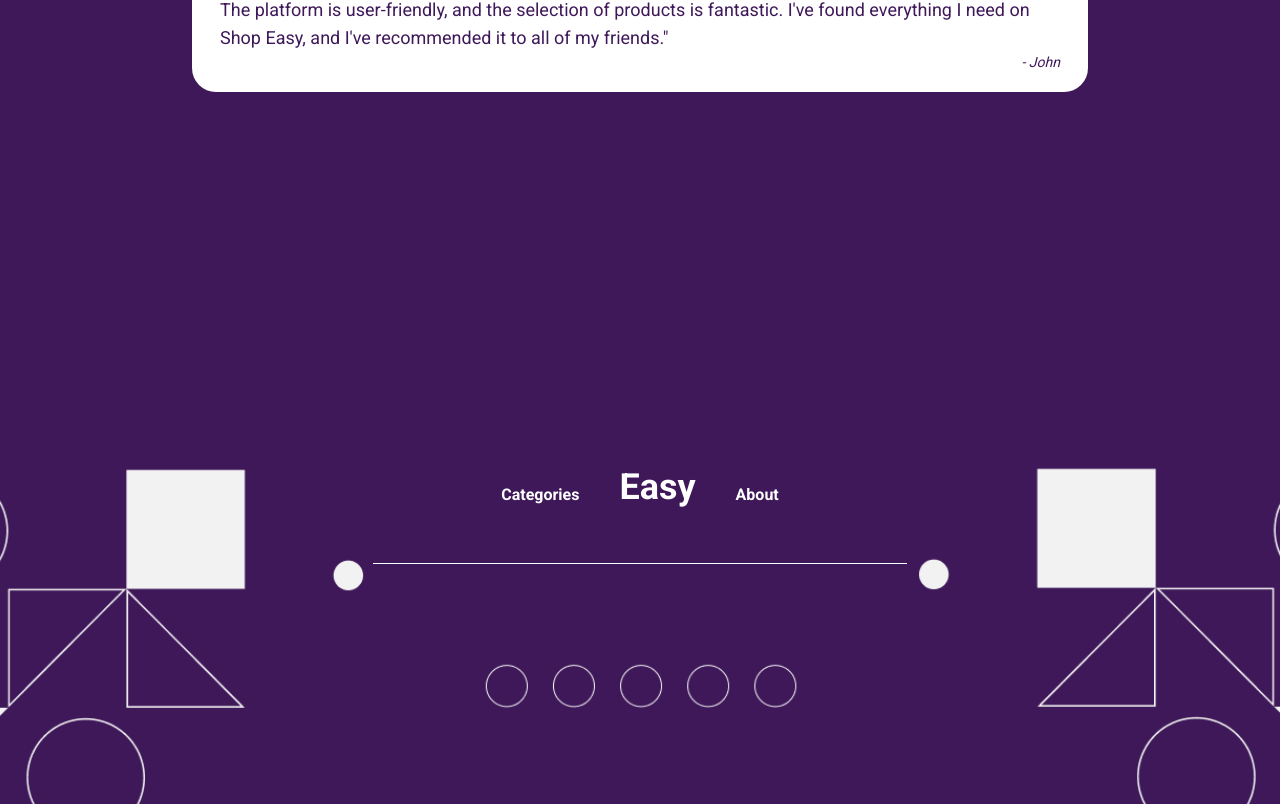
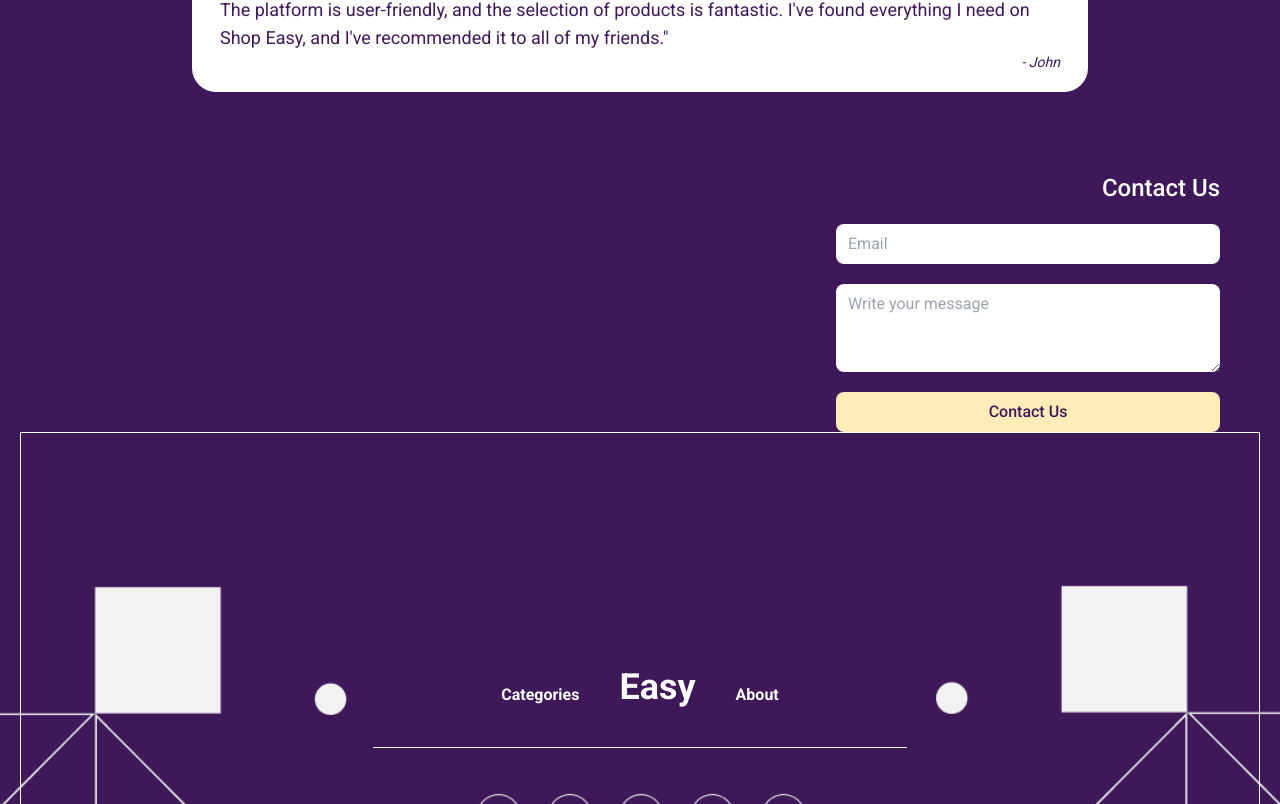
Before and after one commit to Onielcares/-Webstack---Portfolio-Project, a React (Vite) app in the folder front-end/: page / in a window 1280 px wide. Shown: the part 1516-2320 px from the top of the page. Built offline with nearby package versions, Linux system fonts and the light colour scheme; no server answers.

Commit message:
add contact us

```diff
--- a/front-end/src/pages/LandingPage.jsx
+++ b/front-end/src/pages/LandingPage.jsx
@@ -109,28 +109,30 @@ const LandingPage = () => {
             </div>
           </div>
         </div>
-        {/* <div className="flex flex-col justify-center items-center gap-5 pt-3 pb-10">
-          <h2 className="font-medium text-2xl md:text-4xl text-white">
+
+        <div className="flex flex-col justify-end items-end gap-5 pt-10 pr-10">
+          <h2 className="font-medium text-lg md:text-2xl text-white">
             Contact Us
           </h2>
           <form className="flex flex-col gap-5 md:w-96">
             <input
               type="text"
               placeholder="Email"
-              className="bg-white py-2 px-3 rounded-lg"
+              className="bg-white py-2 px-3 rounded-lg outline-none"
             />
-            <textarea rows={4} className="rounded-lg" />
+            <textarea rows={3} className="rounded-lg py-2 px-3 outline-none" placeholder='Write your message' />
             <button
               type="submit"
+              disabled={true}
               className="bg-beige text-purple font-medium py-2 px-10 rounded-lg"
             >
               Contact Us
             </button>
           </form>
-        </div> */}
+        </div>
 
-        <div className="md:h-[710px] flex justify-center items-center text-white mb-14 md:mb-0">
-          <ul className="flex flex-wrap justify-center items-end gap-5 md:gap-10 md:border-b md:mt-14 md:px-32 pb-32 md:pb-14">
+        <div className="md:h-[550px] flex justify-center items-center text-white mb-14 md:mb-0 border">
+          <ul className="flex flex-wrap justify-center items-end gap-5 md:gap-10 md:border-b md:px-32 pb-32 md:pb-10">
             <Link to="/categories">
               <li className="font-bold">Categories</li>
             </Link>
```
